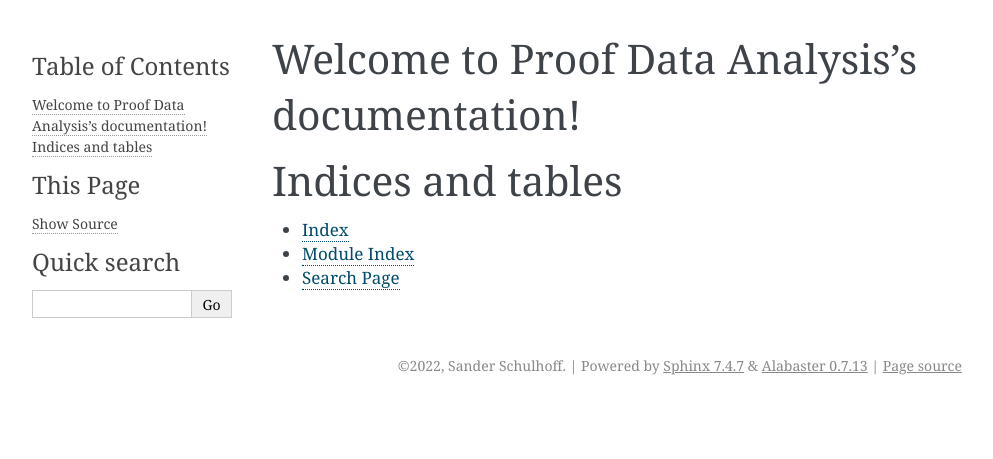
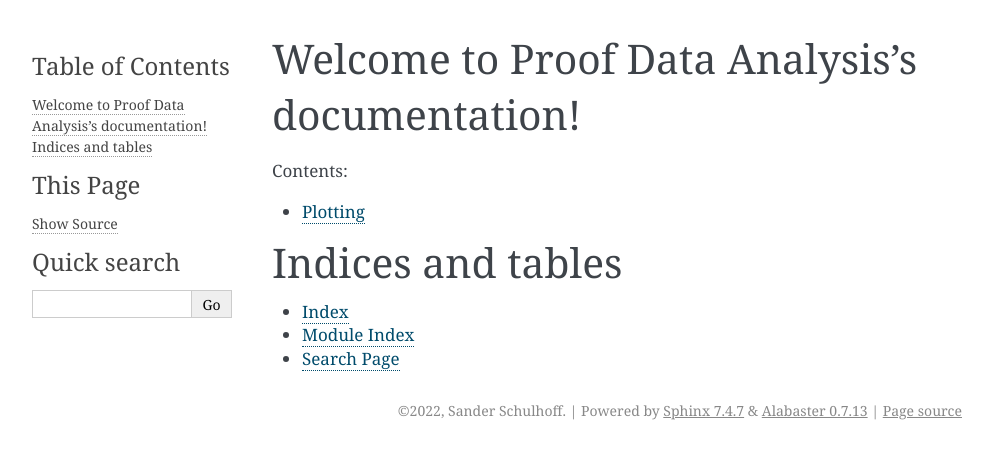
Before and after one commit to code-keylogger/Data-Analysis, a Sphinx documentation site: the page built from docs/source/index.rst, in a window 1280 px wide. Shown: the top 459 px of the page, without its empty margins (148-1141 px from the left). Built offline with Sphinx 7.4.7, drawn with Linux system fonts in a browser that asks for light colours.

Commit message:
docs: autodoc extension

```diff
--- a/docs/source/conf.py
+++ b/docs/source/conf.py
@@ -30,8 +30,7 @@
 # Add any Sphinx extension module names here, as strings. They can be
 # extensions coming with Sphinx (named 'sphinx.ext.*') or your custom
 # ones.
-extensions = [
-]
+extensions = ["sphinx.ext.doctest", "sphinx.ext.autodoc"]
 
 # Add any paths that contain templates here, relative to this directory.
 templates_path = ['_templates']
--- a/docs/source/index.rst
+++ b/docs/source/index.rst
@@ -10,6 +10,8 @@
    :maxdepth: 2
    :caption: Contents:
 
+   plotting.rst
+
 
 
 Indices and tables
--- /dev/null
+++ b/docs/source/plotting.rst
@@ -0,0 +1,6 @@
+Plotting
+==============
+
+.. automodule:: proof_data_analysis.plots
+   :members:
+   :undoc-members:
```
